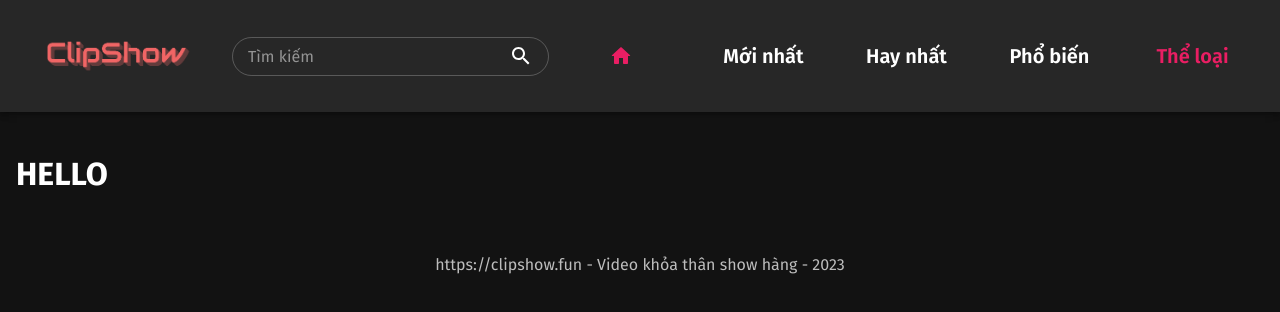
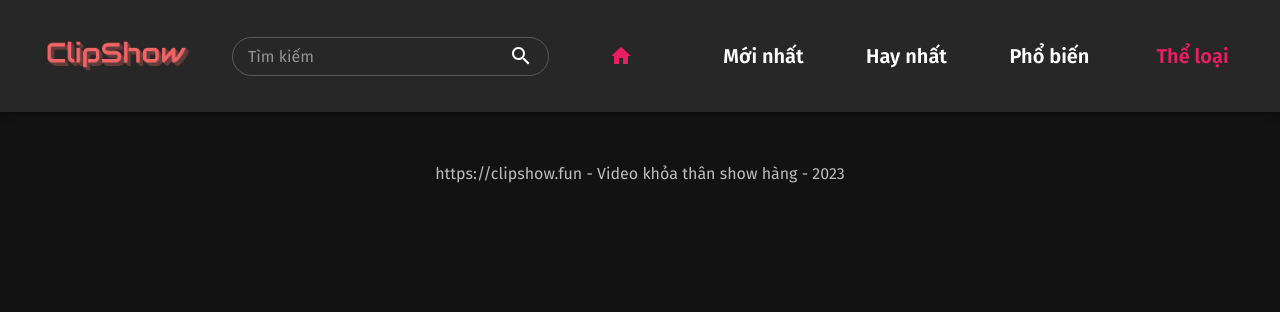
Before and after one commit to wowywy1/tube, a Next.js app: page /the-loai in a window 1280 px wide. Shown: the top 312 px of the page. Built offline with nearby package versions, Linux system fonts and the light colour scheme.

Commit message:
update nothing:(

```diff
--- a/pages/the-loai/index.tsx
+++ b/pages/the-loai/index.tsx
@@ -1,7 +1,9 @@
-export default function Home() {
+import { Container } from "@mui/system";
+
+export default function TheLoaiPage() {
   return (
     <>
-      <h1>HELLO</h1>
+      <Container></Container>
     </>
   );
 }
```
